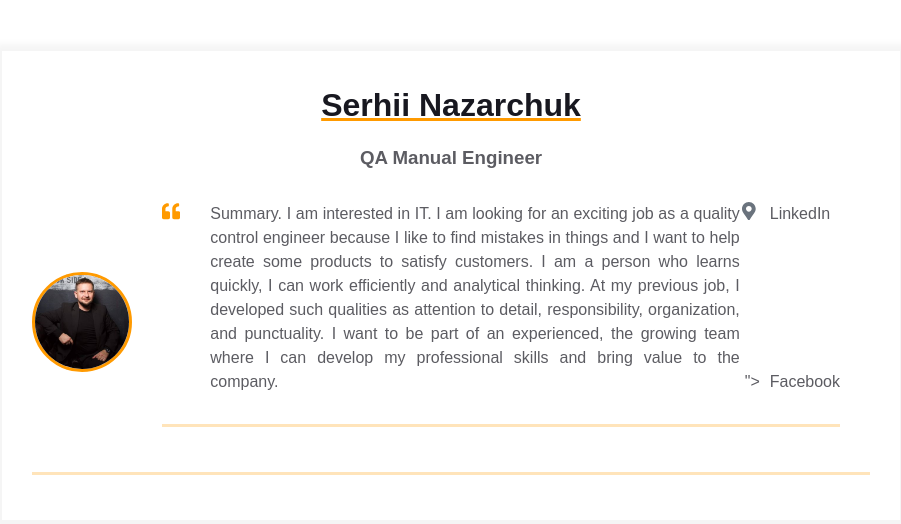
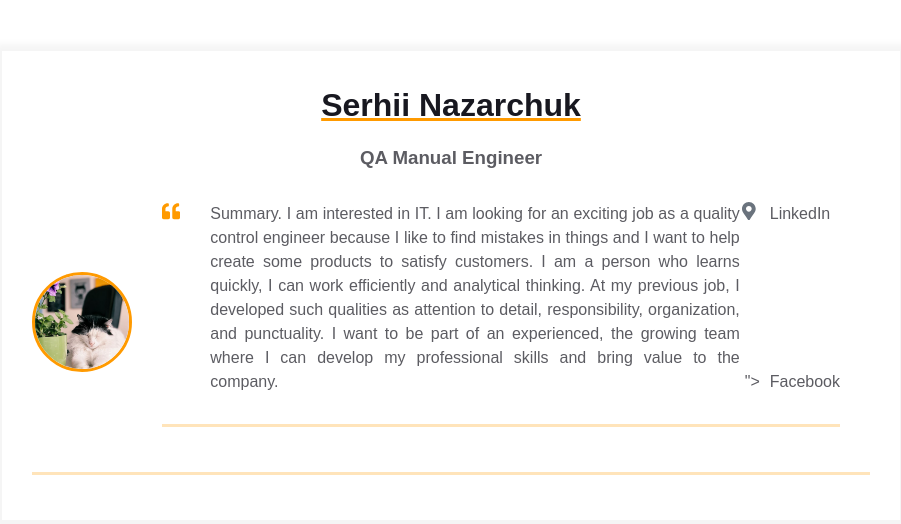
Before and after one commit to SerhijNazarchuk/homepage, a plain HTML site: page index.html in a window 1280 px wide. Shown: the whole page, without its empty margins (189-1090 px from the left). Drawn offline with Linux system fonts and the light colour scheme.

Commit message:
Update index.html

```diff
--- a/index.html
+++ b/index.html
@@ -18,7 +18,7 @@
           <div class="contact-info__block"></div>
 
           <div class="contact-info__block contact-info__block--center">
-            <img class="contact-info__avatar" src="assets/AvatarSN.png" alt="AvatarSN">
+            <img class="contact-info__avatar" src="assets/Avatar.png" alt="Avatar">
           </div>
 
         <div class="container">
```
